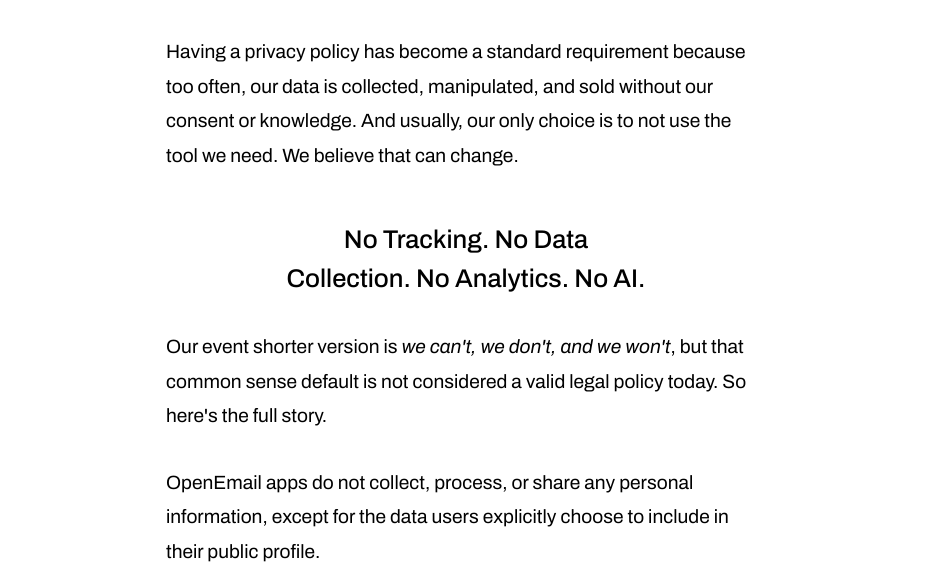
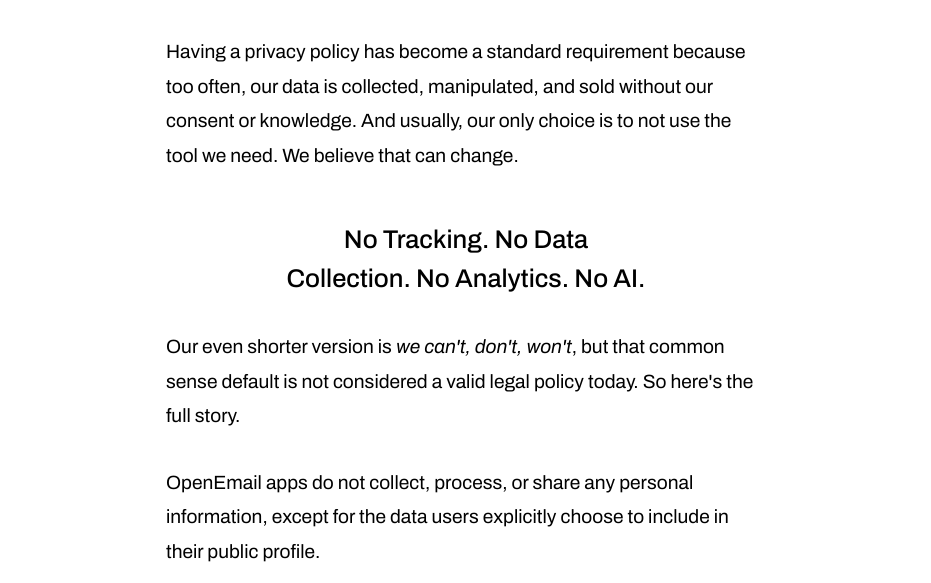
Before and after one commit to Open-Email/website, a plain HTML site: page privacy.html in a window 1280 px wide. Shown: the part 169-752 px from the top of the page, without its empty margins (174-1105 px from the left). Drawn offline with Linux system fonts and the light colour scheme.

Commit message:
privacy typos

```diff
--- a/privacy.html
+++ b/privacy.html
@@ -27,7 +27,7 @@
         <p>Having a privacy policy has become a standard requirement because too often, our data is collected, manipulated, and sold without our consent or knowledge. And usually, our only choice is to not use the tool we need. We believe that can change.</p>
 
         <h2>No Tracking. No Data Collection. No Analytics. No AI.</h2>
-        <p>Our event shorter version is <em>we can't, we don't, and we won't</em>, but that common sense default is not considered a valid legal policy today. So here's the full story.</p>
+        <p>Our even shorter version is <em>we can't, don't, won't</em>, but that common sense default is not considered a valid legal policy today. So here's the full story.</p>
 
         <p>OpenEmail apps do not collect, process, or share any personal information, except for the data users explicitly choose to include in their public profile.</p>
         <ul>
```
